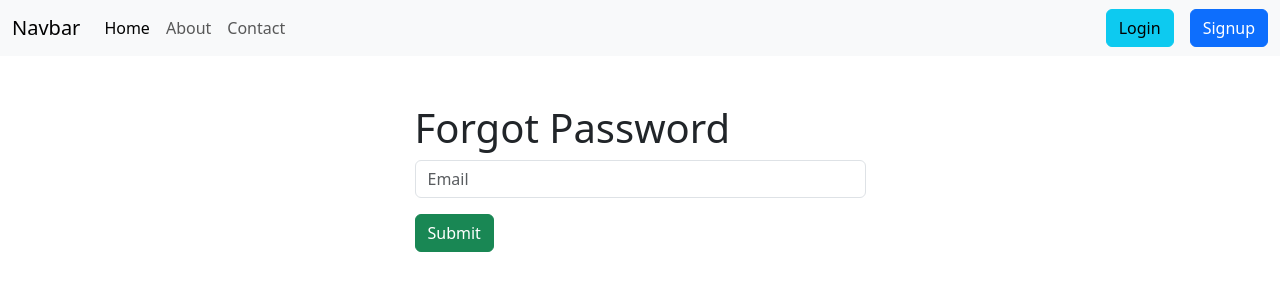
After one commit to BKjagani/django-tutorial01, a Django app: page /forgot_password/ in a window 1280 px wide. The commit adds this page. Shown: the top 300 px of the page. Run offline with Django 5.2, Linux system fonts and the light colour scheme.

Commit message:
Add forgot password module

```diff
--- a/app/views.py
+++ b/app/views.py
@@ -3,6 +3,10 @@ from .models import Course, User
 
 from django.contrib.auth import authenticate, login as auth_login, logout as auth_logout
 from django.contrib.auth.decorators import login_required
+
+from django.conf import settings
+from django.core.mail import send_mail
+import random
 
 # Create your views here.
 
@@ -65,3 +69,17 @@ def login(request):
 def logout(request):
     auth_logout(request)
     return redirect('login')
+
+def forgot_password(request):
+    if request.method == "POST":
+        email = request.POST.get('email')
+        user = User.objects.get(email=email)
+        if user:
+            new_pass = str(random.randint(1000, 9999))
+            user.set_password(new_pass)
+            user.save()
+            send_mail("New Password", f"Your New Password is {new_pass}", settings.EMAIL_HOST_USER, [email], fail_silently=False)
+            return redirect('login')
+        else:
+            return render(request, 'forgot_password.html', {'err_msg' : "User not Found"})
+    return render(request, 'forgot_password.html')
--- a/main/urls.py
+++ b/main/urls.py
@@ -26,4 +26,5 @@ urlpatterns = [
     path("login/", views.login, name="login"),
     path("signup/", views.signup, name="signup"),
     path("logout/", views.logout, name="logout"),
+    path("forgot_password/", views.forgot_password, name="forgot_password"),
 ]
--- /dev/null
+++ b/templates/forgot_password.html
@@ -0,0 +1,32 @@
+{% extends 'base.html' %}
+{% load static %}
+
+{% block title %}
+Forgot
+{% endblock %}
+
+{% block more_css %}
+
+{% endblock %}
+
+{% block content %}
+
+<div class="container">
+    <div class="row">
+        <div class="col-5 m-auto my-5">
+            <form action="{% url 'forgot_password' %}" method="POST">
+                {% csrf_token %}
+                <h1>Forgot Password</h1>
+                <div class="input-group mb-3">
+                    <input type="email" name="email" class="form-control" placeholder="Email" aria-label="Email"
+                        aria-describedby="basic-addon1">
+                </div>
+                <p class="text-danger">{{ err_msg }}</p>
+                <button type="submit" class="btn btn-success">Submit</button>
+            </form>
+        </div>
+    </div>
+</div>
+
+
+{% endblock %}
--- a/templates/login.html
+++ b/templates/login.html
@@ -37,6 +37,7 @@ Login
                 </div>
                 <p class="text-danger">{{ err_msg }}</p>
                 <button type="submit" class="btn btn-success">Submit</button>
+                <a href="{% url 'forgot_password' %}">Forgot Password</a>
             </form>
         </div>
     </div>
```
Also changed, not shown: main/settings.py (+8 -0 lines).
